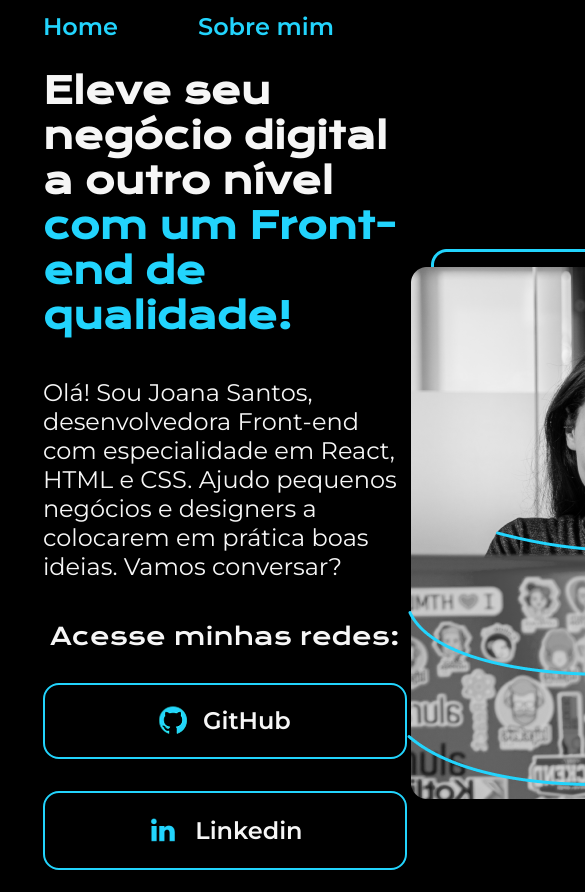
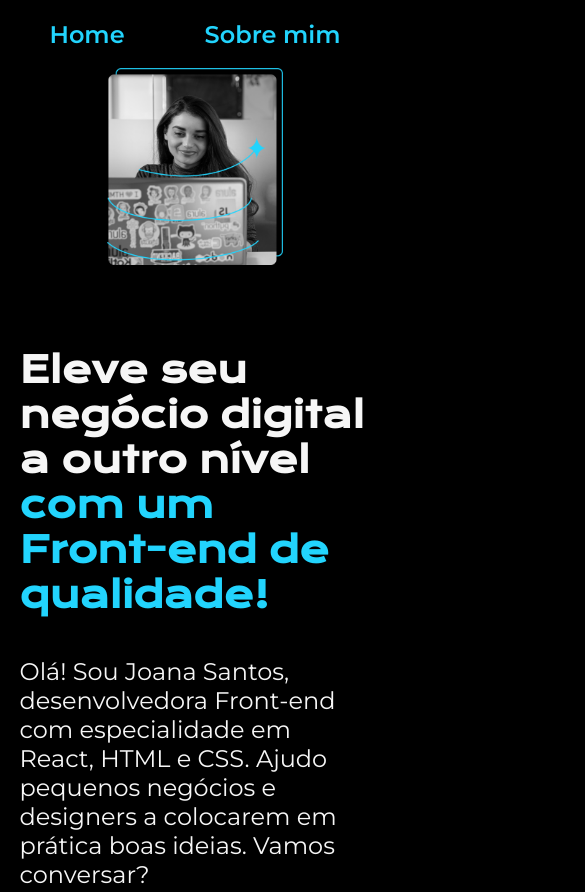
Before and after one commit to ArkDesh/alura-portifolio, a plain HTML site: page index.html in a window 390 px wide. Shown: the top 892 px of the page, 585 px wide, since content can reach past the window. Drawn offline with nearby package versions, Linux system fonts and the light colour scheme.

Commit message:
projeto-responsivo

```diff
--- a/index.html
+++ b/index.html
@@ -34,7 +34,7 @@
                 </a>
             </div>
         </section>
-        <img src="./assets/Imagem.png" alt="Foto da Joana Santos programando">
+        <img class="apresentacao__imagem" src="./assets/Imagem.png" alt="Foto da Joana Santos programando">
     </main>
     <footer class="rodape">
         <p class="rodape__texto">Desenvolvido por Gabriel</p>
--- a/styles/style.css
+++ b/styles/style.css
@@ -10,12 +10,12 @@
     --font-secundaria: 'Montserrat', sans-serif;
 }
 
-*{
+* {
     margin: 0;
     padding: 0;
 }
 
-body{
+body {
     box-sizing: border-box;
     background-color: var(--cor-primaria);
     color: var(--cor-secundaria);
@@ -33,39 +33,41 @@ body{
 .cabecalho__menu__link {
     text-decoration: none;
     color: var(--cor-terciaria);
-    font-size: 24px;
+    font-size: 1.5rem;
     font-family: var(--font-secundaria);
     font-weight: 600;
 }
 
-.titulo-destaque{
+.titulo-destaque {
     color: var(--cor-terciaria);
 }
 
-.apresentacao{
+.apresentacao {
     padding: 7% 11%;
     display: flex;
     align-items: center;
     justify-content: space-between;
+    gap: 82px;
 }
-.apresentacao__conteudo{
-    width: 595px;
+
+.apresentacao__conteudo {
+    width: 50%;
     display: flex;
     flex-direction: column;
     gap: 40px;
 }
 
-.apresentacao__conteudo__titulo{
-    font-size: 36px;
+.apresentacao__conteudo__titulo {
+    font-size: 2.25rem;
     font-family: var(--font-primaria);
 }
 
-.apresentacao__conteudo__texto{
-    font-size: 24px;
+.apresentacao__conteudo__texto {
+    font-size: 1.5rem;
     font-family: var(--font-secundaria);
 }
 
-.apresentacao__links{
+.apresentacao__links {
     display: flex;
     justify-content: space-between;
     flex-direction: column;
@@ -75,16 +77,16 @@ body{
 
 .apresentacao__links__subtitulo {
     font-family: var(--font-primaria);
-    font-size: 24px;
+    font-size: 1.5rem;
     font-weight: 400;
 }
 
-.apresentacao__links__link{
-    width: 360px;
+.apresentacao__links__link {
+    width: 50%;
     text-align: center;
     border: var(--cor-terciaria) 2px solid;
     border-radius: 16px;
-    font-size: 24px;
+    font-size: 1.5rem;
     font-weight: 600;
     padding: 21.5px 0;
     text-decoration: none;
@@ -100,6 +102,10 @@ body{
     background-color: var(--cor-hover);
 }
 
+.apresentacao__imagem {
+    width: 50%;
+}
+
 .rodape {
     padding: 24px 0;
     background-color: var(--cor-terciaria);
@@ -108,6 +114,25 @@ body{
 
 .rodape__texto {
     font-family: var(--font-secundaria);
-    font-size: 24px;
+    font-size: 1.5rem;
     color: var(--cor-primaria);
 }
+
+@media (max-width: 1100px) {
+    .cabecalho {
+        padding: 5%;
+    }
+
+    .cabecalho__menu {
+        justify-content: center;
+    }
+
+    .apresentacao {
+        flex-direction: column-reverse;
+        padding: 0 5% 11%;
+    }
+
+    .apresentacao__conteudo {
+        width: auto;
+    }
+}
```
Also changed, not shown: about.html (+1 -1 lines).
